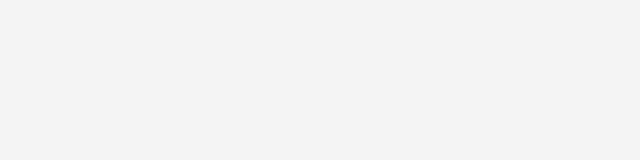
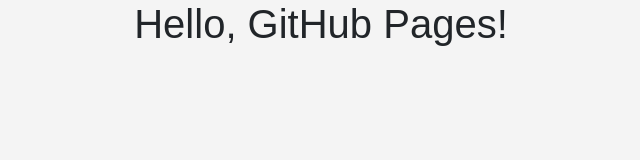
Before and after one commit to leduykhanhks/portfolio, a plain HTML site: page index.html in a window 1280 px wide. Shown: the whole page, without its empty margins (319-959 px from the left). Drawn offline with nearby package versions, Linux system fonts and the light colour scheme.

Commit message:
Cập nhật portfolio

```diff
--- a/index.html
+++ b/index.html
@@ -11,7 +11,7 @@
     <title>Portfolio</title>
 </head>
 <body>
-
+    <h1>Hello, GitHub Pages!</h1>
 <script src="https://cdnjs.cloudflare.com/ajax/libs/popper.js/2.9.2/umd/popper.min.js"></script>
 <script src="https://cdnjs.cloudflare.com/ajax/libs/twitter-bootstrap/5.1.0/js/bootstrap.min.js"></script>
 </body>
```
